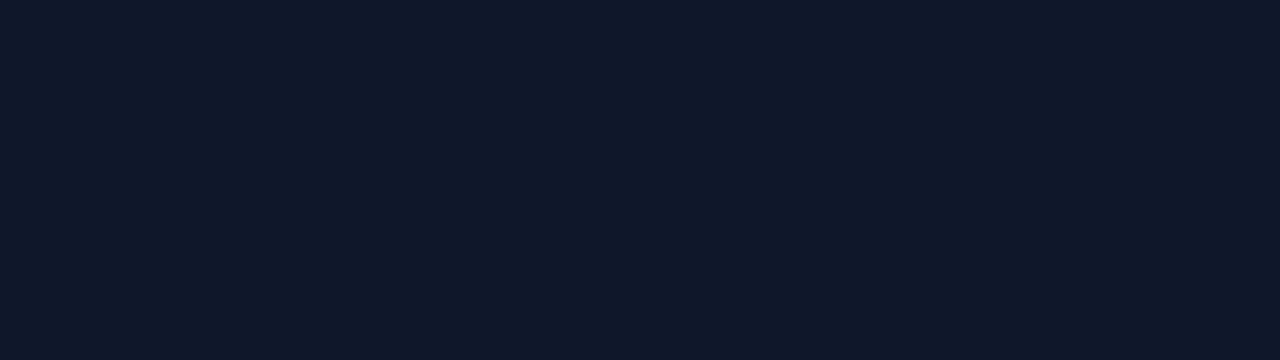
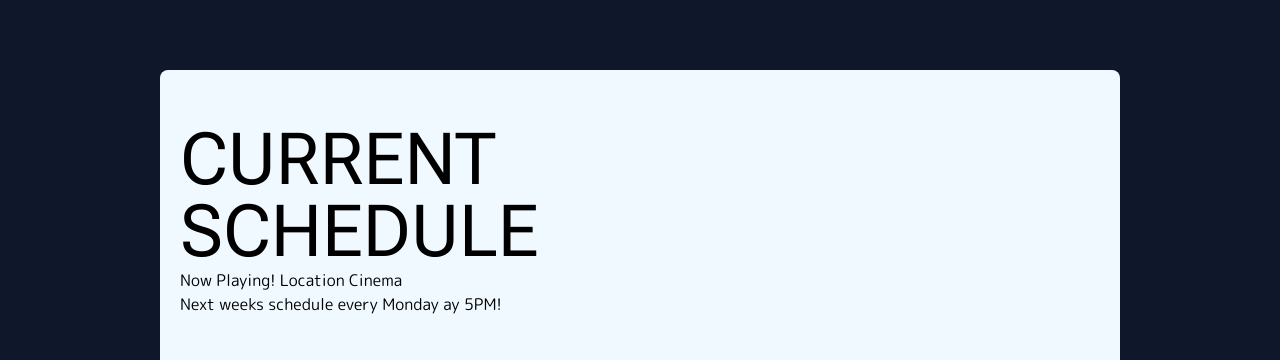
Before and after one commit to bchanowski/ReactCinema, a React (Vite) app: page / in a window 1280 px wide. Shown: the part 753-1113 px from the top of the page. Before the commit the page ends 823 px from the top, so only its background shows below. Built offline with nearby package versions, Linux system fonts and the light colour scheme; a web font is replaced by a local one.

Commit message:
Started work on the movies schedule component

```diff
--- /dev/null
+++ b/src/components/Schedule/MovieSchedule.tsx
@@ -0,0 +1,17 @@
+import Title from "../Title/Title";
+
+const MovieSchedule = () => {
+  return (
+    <div className="w-full sm:w-[635px] md:w-[1024px] xl:w-[1200px] 2xl:w-[1400px] flex justify-center">
+      <div className="w-[80%] h-[300px] bg-sky-50 rounded-lg">
+        <div className="flex justify-center flex-col h-full ml-5 w-[60%]">
+          <Title text="CURRENT SCHEDULE" side="left" color="black" />
+          <p>Now Playing! Location Cinema</p>
+          <p>Next weeks schedule every Monday ay 5PM!</p>
+        </div>
+      </div>
+    </div>
+  );
+};
+
+export default MovieSchedule;
--- a/src/components/Title/Title.tsx
+++ b/src/components/Title/Title.tsx
@@ -1,16 +1,16 @@
 type Props = {
   text: string;
   side: string;
+  color: string;
 };
 
-const Title = ({ text, side }: Props) => {
-  let sideStyle = "";
-  if (side === "right") sideStyle = "text-end";
-  else sideStyle = "";
+const Title = ({ text, side, color }: Props) => {
+  let sideStyle = "text-" + color;
+  if (side === "right") sideStyle += " text-end";
   return (
     <p
       className={
-        "text-white text-3xl sm:text-4xl md:text-5xl lg:text-6xl xl:text-7xl font-[Roboto_Flex] " +
+        "text-3xl sm:text-4xl md:text-5xl lg:text-6xl xl:text-7xl font-[Roboto_Flex] " +
         sideStyle
       }
     >
--- a/src/pages/MainPage.tsx
+++ b/src/pages/MainPage.tsx
@@ -1,16 +1,18 @@
 import EventsSlider from "../components/Events/EventsSlider";
+import MovieSchedule from "../components/Schedule/MovieSchedule";
 import Title from "../components/Title/Title";
 
 const MainPage = () => {
   return (
-    <div className="flex justify-center w-full">
+    <div className="flex justify-center items-center w-full flex-col">
       <div className="flex flex-col sm:justify-center items-center lg:flex-row h-[500px] sm:h-[800px] lg:h-[600px] w-full sm:w-[635px] md:w-[1024px] xl:w-[1200px] 2xl:w-[1400px]">
         <div className="flex flex-col w-[80%] lg:w-[30%] xl:w-[40%] justify-center m-5">
-          <Title text="WATCH THE BIGGEST HITS" side="left" />
-          <Title text="ON THE BIGGEST SCREENS" side="right" />
+          <Title text="WATCH THE BIGGEST HITS" side="left" color="white" />
+          <Title text="ON THE BIGGEST SCREENS" side="right" color="white" />
         </div>
         <EventsSlider />
       </div>
+      <MovieSchedule />
     </div>
   );
 };
```
